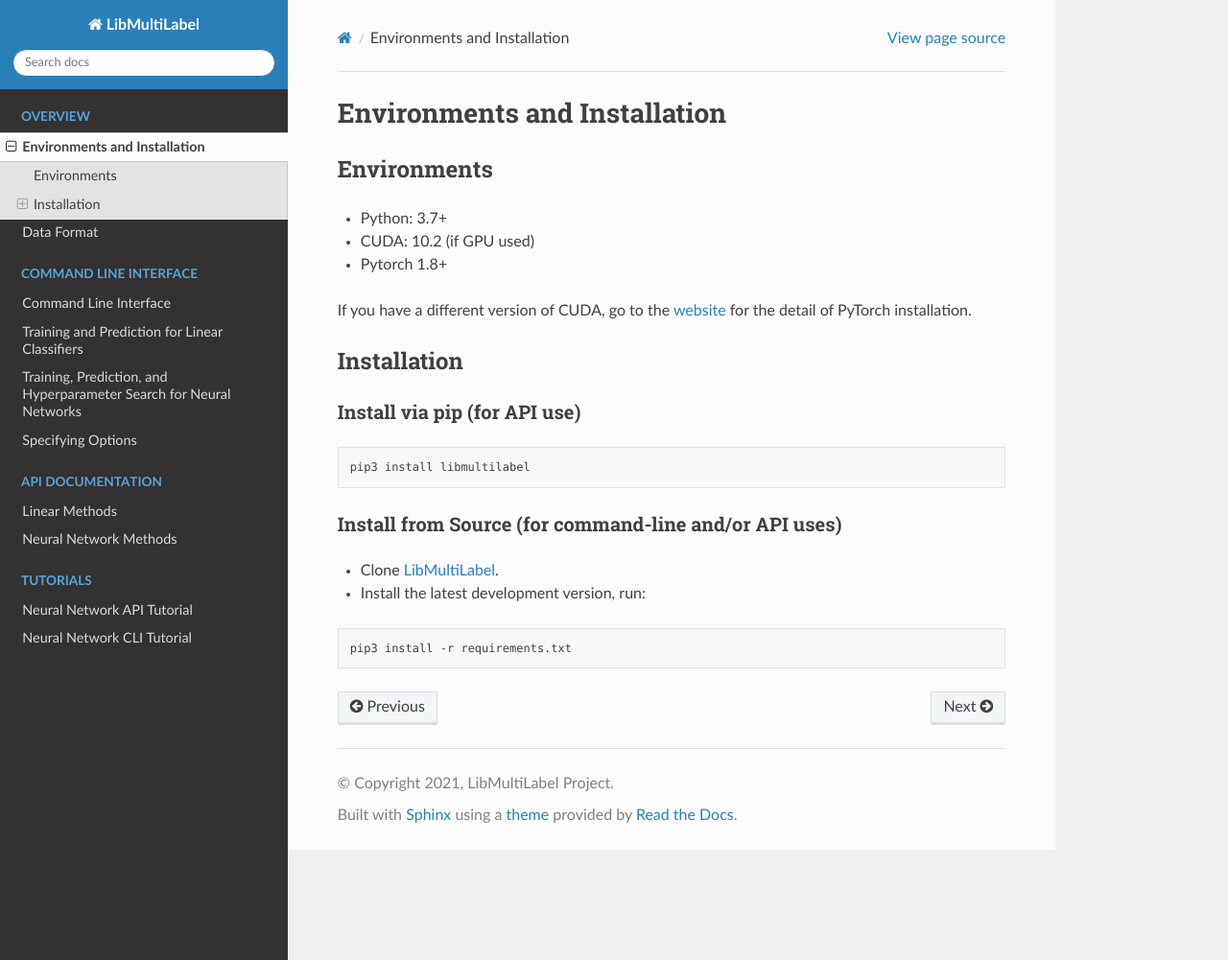
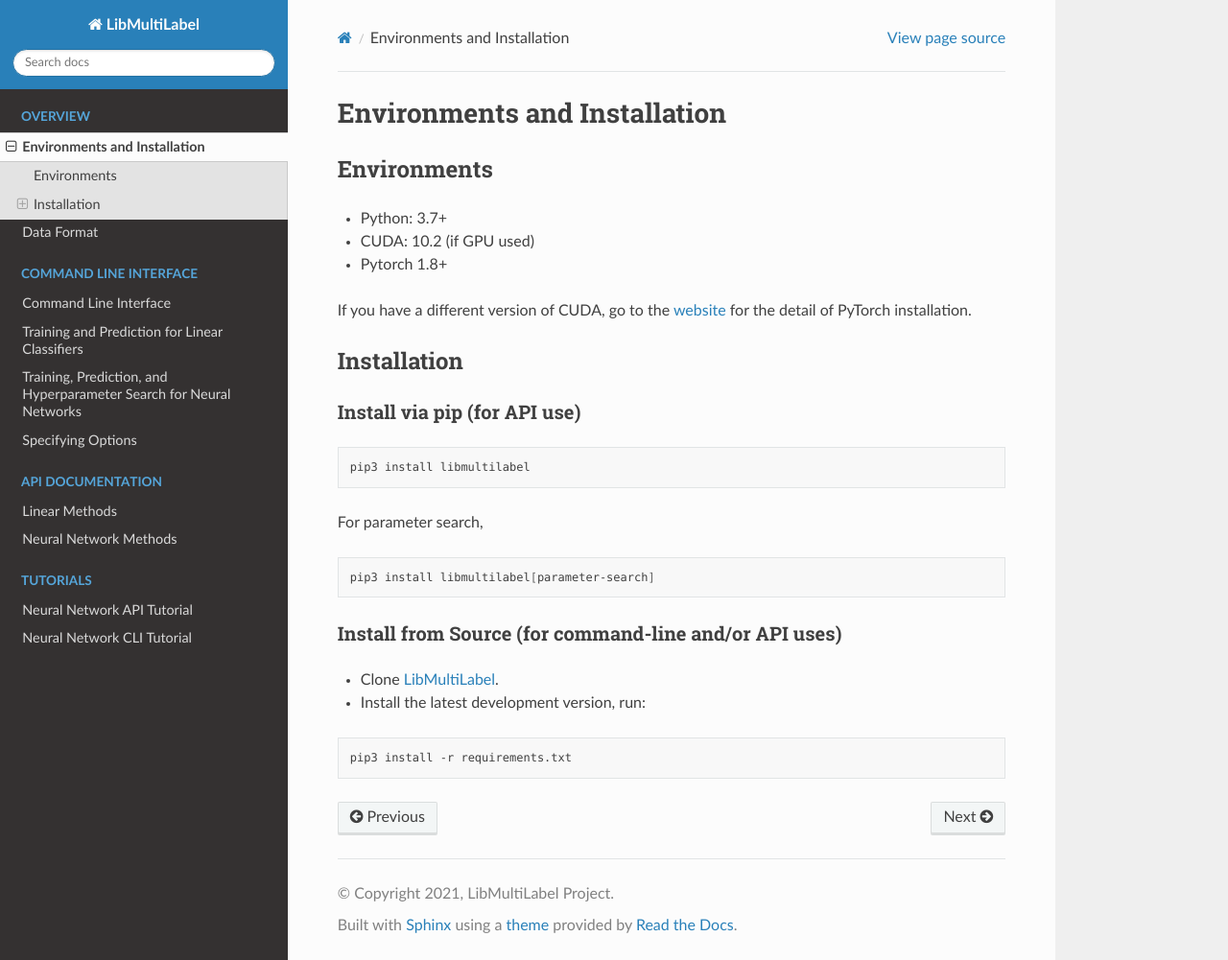
Before and after one commit to ASUS-AICS/LibMultiLabel, a Sphinx documentation site: the page built from docs/installation.rst, in a window 1280 px wide and 1001 px high. Shown: the whole window at 96% size. Built offline with Sphinx 7.4.7 and the Read the Docs theme 2.0.0, drawn with Linux system fonts in a browser that asks for light colours.

Commit message:
Add pip install for parameter search.

```diff
--- a/docs/installation.rst
+++ b/docs/installation.rst
@@ -21,6 +21,12 @@
 
     pip3 install libmultilabel
 
+For parameter search,
+
+.. code-block:: bash
+
+    pip3 install libmultilabel[parameter-search]
+
 Install from Source (for command-line and/or API uses)
 ^^^^^^^^^^^^^^^^^^^^^^^^^^^^^^^^^^^^^^^^^^^^^^^^^^^^^^
 
```
